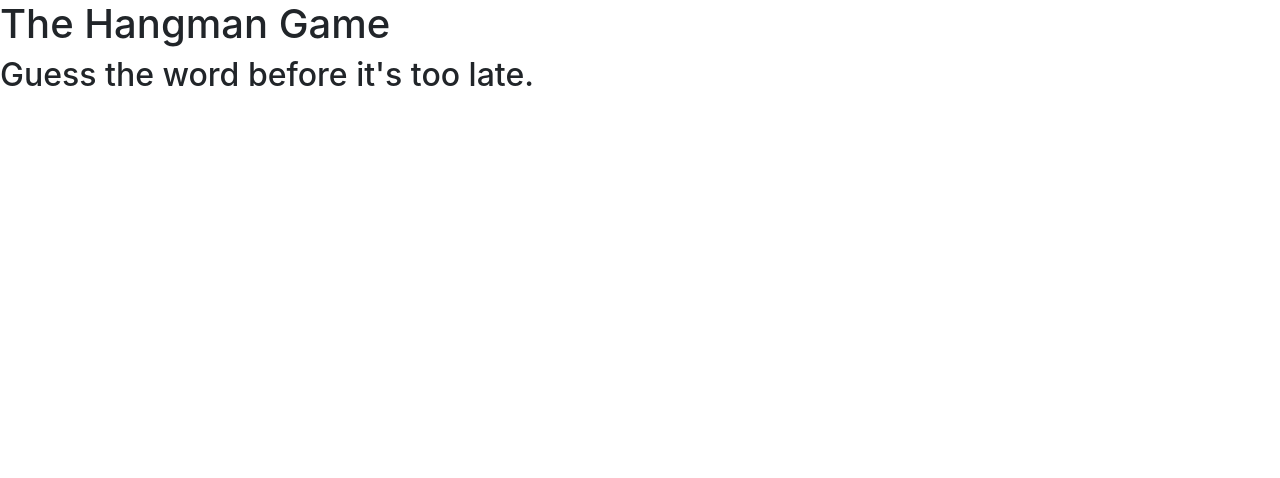
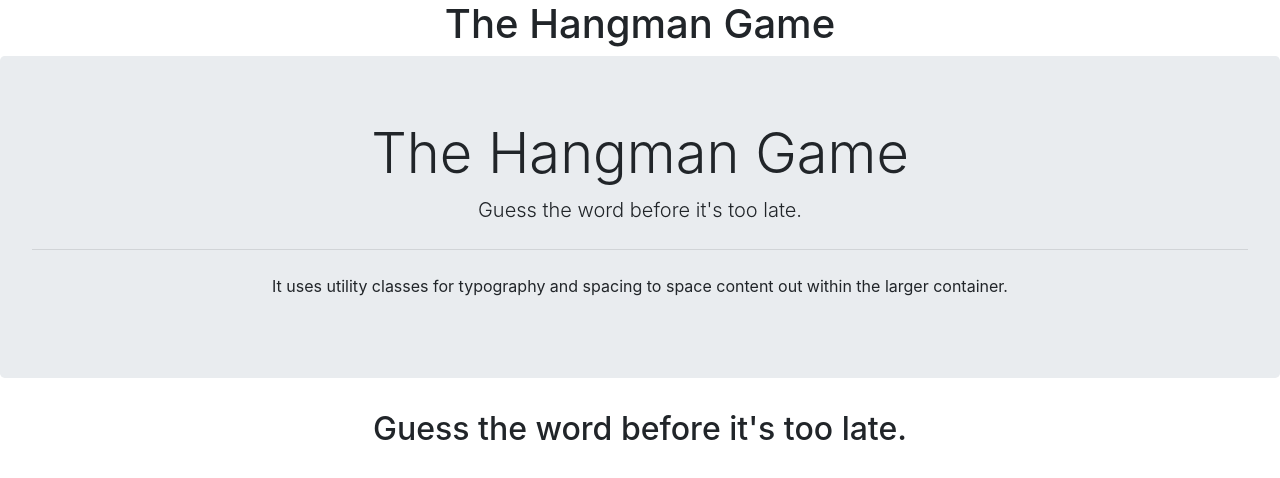
Before and after one commit to Brucimus/Hangman-Game, a plain HTML site: page index.html in a window 1280 px wide. Drawn offline with nearby package versions, Linux system fonts and the light colour scheme.

Commit message:
added some bootstrap

```diff
--- a/index.html
+++ b/index.html
@@ -13,17 +13,24 @@
     </head>
     <body>
         <!--Title-->
-        <h1>
+        <h1 class="text-center">
             The Hangman Game
         </h1>
 
+        <div class="jumbotron">
+            <h1 class="display-4 text-center">The Hangman Game</h1>
+            <p class="lead text-center">Guess the word before it's too late.</p>
+            <hr class="my-4">
+            <p id="game" class="text-center">It uses utility classes for typography and spacing to space content out within the larger container.</p>
+        </div>
+
         <!--How to play game-->
-        <h2>
+        <h2 class="text-center">
             Guess the word before it's too late.
         </h2>
 
         <!--Place where game is displayed-->
-        <div id="game">
+        <div>
         </div>
     </body>
 </html>
```
